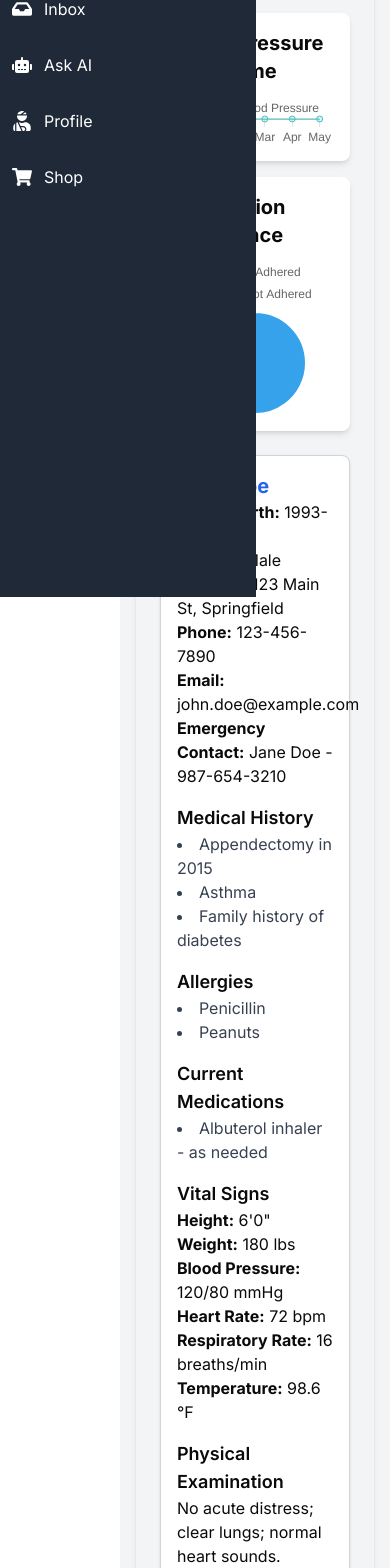
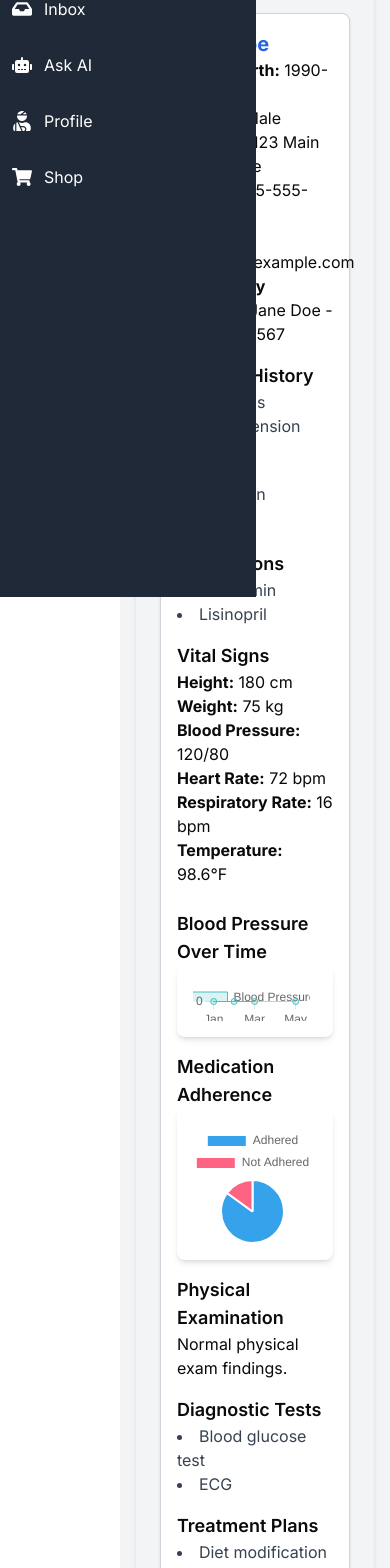
Before and after one commit to ravi-aman/healthcare-management, a Next.js app: page /hospital in a window 390 px wide. Shown: the part 247-1815 px from the top of the page. Built offline with nearby package versions, Linux system fonts and the light colour scheme.

Commit message:
remove issue

```diff
--- a/package.json
+++ b/package.json
@@ -71,6 +71,7 @@
     "@types/node": "^20",
     "@types/react": "^18",
     "@types/react-dom": "^18",
+    "@types/react-table": "^7.7.20",
     "eslint": "^8",
     "eslint-config-next": "14.2.5",
     "postcss": "^8",
--- a/src/components/hospital/PatientData.ts
+++ b/src/components/hospital/PatientData.ts
@@ -1,12 +1,7 @@
-
-export interface MedicalRecord {
-    date: string;
-    description: string;
-    doctor: string;
-}
+// PatientData.ts
 
 export interface PatientRecord {
-    id: number;
+    id: string;
     fullName: string;
     dateOfBirth: string;
     gender: string;
@@ -24,6 +19,7 @@ export interface PatientRecord {
         heartRate: string;
         respiratoryRate: string;
         temperature: string;
+        bloodPressureData: number[]; // Sample data for blood pressure over time
     };
     physicalExamination: string;
     diagnosticTests: string[];
@@ -37,138 +33,196 @@ export interface PatientRecord {
     insuranceInfo: {
         provider: string;
         policyNumber: string;
+        groupNumber: string;
     };
+    medicationAdherenceData: number[]; // Adherence data
 }
 
+// Sample Data
 export const sampleRecords: PatientRecord[] = [
     {
-        id: 1,
+        id: "1",
         fullName: "John Doe",
-        dateOfBirth: "1993-05-12",
+        dateOfBirth: "1990-01-01",
         gender: "Male",
-        address: "123 Main St, Springfield",
-        phoneNumber: "123-456-7890",
-        email: "john.doe@example.com",
-        emergencyContact: "Jane Doe - 987-654-3210",
-        medicalHistory: [
-            "Appendectomy in 2015",
-            "Asthma",
-            "Family history of diabetes",
-        ],
-        allergies: ["Penicillin", "Peanuts"],
-        currentMedications: ["Albuterol inhaler - as needed"],
+        address: "123 Main St, Cityville",
+        phoneNumber: "555-555-5555",
+        email: "johndoe@example.com",
+        emergencyContact: "Jane Doe - 555-123-4567",
+        medicalHistory: ["Diabetes", "Hypertension"],
+        allergies: ["Penicillin"],
+        currentMedications: ["Metformin", "Lisinopril"],
         vitalSigns: {
-            height: "6'0\"",
-            weight: "180 lbs",
-            bloodPressure: "120/80 mmHg",
+            height: "180 cm",
+            weight: "75 kg",
+            bloodPressure: "120/80",
             heartRate: "72 bpm",
-            respiratoryRate: "16 breaths/min",
-            temperature: "98.6 °F",
+            respiratoryRate: "16 bpm",
+            temperature: "98.6°F",
+            bloodPressureData: [120, 125, 115, 130, 128],
         },
-        physicalExamination: "No acute distress; clear lungs; normal heart sounds.",
-        diagnosticTests: ["Complete Blood Count (CBC)", "Chest X-ray"],
-        treatmentPlans: [
-            "Continue current medications.",
-            "Follow-up in 3 months.",
-        ],
-        progressNotes: [
-            "Patient reports feeling well.",
-            "No new symptoms noted.",
-        ],
-        consentForms: ["Consent for treatment signed on 2023-08-01"],
-        surgicalHistory: ["Appendectomy on 2015-06-01"],
+        physicalExamination: "Normal physical exam findings.",
+        diagnosticTests: ["Blood glucose test", "ECG"],
+        treatmentPlans: ["Diet modification", "Increase physical activity"],
+        progressNotes: ["Blood sugar levels improving."],
+        consentForms: ["Surgery consent form"],
+        surgicalHistory: ["Appendectomy"],
         socialHistory: "Non-smoker, occasional alcohol use.",
-        mentalHealthHistory: ["No history of mental health issues."],
-        reproductiveHealth: "Regular menstrual cycles; no pregnancies.",
+        mentalHealthHistory: ["Mild anxiety"],
+        reproductiveHealth: "Normal reproductive health.",
         insuranceInfo: {
             provider: "Health Insurance Co.",
-            policyNumber: "1234567890",
+            policyNumber: "12345678",
+            groupNumber: "GRP123",
         },
+        medicationAdherenceData: [85, 15],
     },
     {
-        id: 2,
+        id: "2",
         fullName: "Alice Smith",
-        dateOfBirth: "1988-11-20",
+        dateOfBirth: "1985-05-15",
         gender: "Female",
-        address: "456 Elm St, Metropolis",
-        phoneNumber: "234-567-8901",
-        email: "alice.smith@example.com",
-        emergencyContact: "Bob Smith - 876-543-2109",
-        medicalHistory: [
-            "Hypertension since 2020",
-            "No previous surgeries",
-        ],
-        allergies: ["None"],
-        currentMedications: ["Lisinopril - daily"],
+        address: "456 Elm St, Townsville",
+        phoneNumber: "555-555-1234",
+        email: "alicesmith@example.com",
+        emergencyContact: "Bob Smith - 555-321-9876",
+        medicalHistory: ["Asthma"],
+        allergies: ["Nuts"],
+        currentMedications: ["Albuterol", "Singulair"],
         vitalSigns: {
-            height: "5'5\"",
-            weight: "140 lbs",
-            bloodPressure: "130/85 mmHg",
-            heartRate: "80 bpm",
-            respiratoryRate: "18 breaths/min",
-            temperature: "98.7 °F",
+            height: "165 cm",
+            weight: "60 kg",
+            bloodPressure: "110/70",
+            heartRate: "68 bpm",
+            respiratoryRate: "14 bpm",
+            temperature: "98.7°F",
+            bloodPressureData: [110, 112, 115, 108, 109],
         },
-        physicalExamination: "Normal heart and lung sounds; no abnormalities detected.",
-        diagnosticTests: ["Lipid panel", "Electrocardiogram (ECG)"],
-        treatmentPlans: [
-            "Monitor blood pressure weekly.",
-            "Dietary changes recommended.",
-        ],
-        progressNotes: [
-            "Patient reports no issues.",
-            "Blood pressure readings within normal range.",
-        ],
-        consentForms: ["Consent for treatment signed on 2023-08-15"],
+        physicalExamination: "Mild wheezing observed.",
+        diagnosticTests: ["Pulmonary function test"],
+        treatmentPlans: ["Use inhaler as needed", "Avoid allergens"],
+        progressNotes: ["Asthma well-controlled."],
+        consentForms: ["Routine checkup consent form"],
         surgicalHistory: [],
-        socialHistory: "Non-smoker, occasional wine drinker.",
-        mentalHealthHistory: ["Anxiety disorder managed with therapy."],
-        reproductiveHealth: "Irregular menstrual cycles.",
+        socialHistory: "Non-smoker.",
+        mentalHealthHistory: [],
+        reproductiveHealth: "Normal reproductive health.",
         insuranceInfo: {
-            provider: "Wellness Insurance Co.",
-            policyNumber: "9876543210",
+            provider: "Health First",
+            policyNumber: "98765432",
+            groupNumber: "GRP456",
         },
+        medicationAdherenceData: [90, 10],
     },
     {
-        id: 3,
-        fullName: "Robert Johnson",
-        dateOfBirth: "1975-03-30",
+        id: "3",
+        fullName: "Michael Johnson",
+        dateOfBirth: "1978-08-20",
         gender: "Male",
-        address: "789 Oak St, Gotham",
-        phoneNumber: "345-678-9012",
-        email: "robert.johnson@example.com",
-        emergencyContact: "Lisa Johnson - 654-321-0987",
-        medicalHistory: [
-            "Chronic back pain",
-            "Knee surgery in 2018",
-        ],
+        address: "789 Oak St, Villagetown",
+        phoneNumber: "555-444-3333",
+        email: "michaeljohnson@example.com",
+        emergencyContact: "Sarah Johnson - 555-555-6666",
+        medicalHistory: ["Heart Disease"],
         allergies: ["Aspirin"],
-        currentMedications: ["Ibuprofen - as needed"],
+        currentMedications: ["Atenolol", "Statins"],
         vitalSigns: {
-            height: "5'10\"",
-            weight: "220 lbs",
-            bloodPressure: "140/90 mmHg",
-            heartRate: "75 bpm",
-            respiratoryRate: "15 breaths/min",
-            temperature: "99.1 °F",
+            height: "175 cm",
+            weight: "85 kg",
+            bloodPressure: "130/85",
+            heartRate: "78 bpm",
+            respiratoryRate: "15 bpm",
+            temperature: "98.6°F",
+            bloodPressureData: [135, 130, 128, 133, 130],
         },
-        physicalExamination: "Back pain reported; no other issues observed.",
-        diagnosticTests: ["MRI of lower back", "X-ray of knee"],
-        treatmentPlans: [
-            "Physical therapy recommended.",
-            "Follow-up in 6 weeks.",
-        ],
-        progressNotes: [
-            "Patient expresses concern over pain.",
-            "Prescribed medication is effective.",
-        ],
-        consentForms: ["Consent for treatment signed on 2023-09-01"],
-        surgicalHistory: ["Knee surgery on 2018-05-15"],
-        socialHistory: "Former smoker, now quit.",
-        mentalHealthHistory: ["History of depression, currently stable."],
-        reproductiveHealth: "N/A",
+        physicalExamination: "Cardiac exam normal.",
+        diagnosticTests: ["Cholesterol test", "Stress test"],
+        treatmentPlans: ["Dietary changes", "Regular exercise"],
+        progressNotes: ["Cholesterol levels decreasing."],
+        consentForms: ["Cardiac evaluation consent form"],
+        surgicalHistory: ["Bypass surgery"],
+        socialHistory: "Former smoker.",
+        mentalHealthHistory: ["Depression"],
+        reproductiveHealth: "Normal reproductive health.",
         insuranceInfo: {
-            provider: "Comprehensive Health Ins.",
-            policyNumber: "1112223333",
+            provider: "Life Insurance Co.",
+            policyNumber: "54321678",
+            groupNumber: "GRP789",
         },
+        medicationAdherenceData: [75, 25],
+    },
+    {
+        id: "4",
+        fullName: "Emily Davis",
+        dateOfBirth: "1992-02-10",
+        gender: "Female",
+        address: "321 Pine St, Cityplace",
+        phoneNumber: "555-777-8888",
+        email: "emilydavis@example.com",
+        emergencyContact: "Tom Davis - 555-111-2222",
+        medicalHistory: ["Thyroid issues"],
+        allergies: [],
+        currentMedications: ["Levothyroxine"],
+        vitalSigns: {
+            height: "170 cm",
+            weight: "65 kg",
+            bloodPressure: "118/76",
+            heartRate: "70 bpm",
+            respiratoryRate: "16 bpm",
+            temperature: "98.4°F",
+            bloodPressureData: [120, 119, 118, 121, 117],
+        },
+        physicalExamination: "Normal findings.",
+        diagnosticTests: ["Thyroid function tests"],
+        treatmentPlans: ["Regular monitoring of thyroid levels"],
+        progressNotes: ["Thyroid levels stable."],
+        consentForms: ["Thyroid treatment consent form"],
+        surgicalHistory: [],
+        socialHistory: "Non-smoker.",
+        mentalHealthHistory: [],
+        reproductiveHealth: "Normal reproductive health.",
+        insuranceInfo: {
+            provider: "Health Care Group",
+            policyNumber: "11223344",
+            groupNumber: "GRP101",
+        },
+        medicationAdherenceData: [95, 5],
+    },
+    {
+        id: "5",
+        fullName: "David Wilson",
+        dateOfBirth: "1980-12-12",
+        gender: "Male",
+        address: "654 Maple St, Hamlet",
+        phoneNumber: "555-222-3333",
+        email: "davidwilson@example.com",
+        emergencyContact: "Lisa Wilson - 555-444-5555",
+        medicalHistory: ["Chronic Pain"],
+        allergies: ["Latex"],
+        currentMedications: ["Ibuprofen", "Acetaminophen"],
+        vitalSigns: {
+            height: "180 cm",
+            weight: "90 kg",
+            bloodPressure: "135/90",
+            heartRate: "80 bpm",
+            respiratoryRate: "18 bpm",
+            temperature: "99.1°F",
+            bloodPressureData: [136, 134, 135, 140, 139],
+        },
+        physicalExamination: "Pain upon palpation.",
+        diagnosticTests: ["X-ray", "MRI"],
+        treatmentPlans: ["Physical therapy", "Pain management"],
+        progressNotes: ["Pain levels reducing."],
+        consentForms: ["Pain management consent form"],
+        surgicalHistory: [],
+        socialHistory: "Occasional alcohol use.",
+        mentalHealthHistory: ["Anxiety"],
+        reproductiveHealth: "Normal reproductive health.",
+        insuranceInfo: {
+            provider: "Medicare",
+            policyNumber: "56789012",
+            groupNumber: "GRP202",
+        },
+        medicationAdherenceData: [70, 30],
     },
 ];
--- a/src/components/hospital/PatientRecords.tsx
+++ b/src/components/hospital/PatientRecords.tsx
@@ -17,9 +17,9 @@ import {
     Tooltip,
     Legend,
     ArcElement,
-} from 'chart.js';
+} from "chart.js";
 
-// Register the necessary components
+// Register the necessary components for charts
 ChartJS.register(CategoryScale, LinearScale, PointElement, LineElement, Title, Tooltip, Legend, ArcElement);
 
 const PatientRecords = () => {
@@ -29,37 +29,12 @@ const PatientRecords = () => {
         record.fullName.toLowerCase().includes(searchTerm.toLowerCase())
     );
 
-    // Sample data for charts
-    const bloodPressureData = {
-        labels: ["Jan", "Feb", "Mar", "Apr", "May"],
-        datasets: [
-            {
-                label: "Blood Pressure",
-                data: [120, 125, 118, 130, 122],
-                fill: false,
-                backgroundColor: "rgba(75, 192, 192, 0.2)",
-                borderColor: "rgba(75, 192, 192, 1)",
-                borderWidth: 1,
-            },
-        ],
-    };
-
-    const medicationAdherenceData = {
-        labels: ["Adhered", "Not Adhered"],
-        datasets: [
-            {
-                data: [80, 20],
-                backgroundColor: ["#36A2EB", "#FF6384"],
-                hoverBackgroundColor: ["#36A2EB", "#FF6384"],
-            },
-        ],
-    };
-
+    // Updated columns definition for table if needed later
     const columns = React.useMemo(
         () => [
-            { Header: "Medication", accessor: "medication" },
-            { Header: "Dosage", accessor: "dosage" },
-            { Header: "Frequency", accessor: "frequency" },
+            { Header: "Medication", accessor: "medication" as const },
+            { Header: "Dosage", accessor: "dosage" as const },
+            { Header: "Frequency", accessor: "frequency" as const },
         ],
         []
     );
@@ -93,20 +68,36 @@ const PatientRecords = () => {
                 </div>
             </div>
 
-            <div className="grid grid-cols-1 md:grid-cols-2 gap-4 mb-6">
-                <div className="bg-white p-4 rounded-lg shadow-md">
-                    <h2 className="text-xl font-bold mb-2">Blood Pressure Over Time</h2>
-                    <Line data={bloodPressureData} height={100} options={{ responsive: true }} />
-                </div>
+            <div className="grid grid-cols-1 gap-6">
+                {filteredRecords.map(record => {
+                    // Prepare data for blood pressure chart specific to the patient
+                    const bloodPressureData = {
+                        labels: ["Jan", "Feb", "Mar", "Apr", "May"],
+                        datasets: [
+                            {
+                                label: "Blood Pressure",
+                                data: record.vitalSigns.bloodPressure, // Use the patient's specific blood pressure data
+                                fill: false,
+                                backgroundColor: "rgba(75, 192, 192, 0.2)",
+                                borderColor: "rgba(75, 192, 192, 1)",
+                                borderWidth: 1,
+                            },
+                        ],
+                    };
 
-                <div className="bg-white p-4 rounded-lg shadow-md">
-                    <h2 className="text-xl font-bold mb-2">Medication Adherence</h2>
-                    <Pie data={medicationAdherenceData} height={100} options={{ responsive: true }} />
-                </div>
-            </div>
+                    // Prepare data for medication adherence specific to the patient
+                    const medicationAdherenceData = {
+                        labels: ["Adhered", "Not Adhered"],
+                        datasets: [
+                            {
+                                data: record.medicationAdherenceData, // Use the patient's specific adherence data
+                                backgroundColor: ["#36A2EB", "#FF6384"],
+                                hoverBackgroundColor: ["#36A2EB", "#FF6384"],
+                            },
+                        ],
+                    };
 
-            <div className="grid grid-cols-1 gap-6">
-                {filteredRecords.map(record => (
+                    return (
                         <div key={record.id} className="border border-gray-300 rounded-lg bg-white shadow p-4">
                             <h2 className="text-xl font-bold text-blue-600">{record.fullName}</h2>
                             <p><strong>Date of Birth:</strong> {record.dateOfBirth}</p>
@@ -144,6 +135,19 @@ const PatientRecords = () => {
                             <p><strong>Heart Rate:</strong> {record.vitalSigns.heartRate}</p>
                             <p><strong>Respiratory Rate:</strong> {record.vitalSigns.respiratoryRate}</p>
                             <p><strong>Temperature:</strong> {record.vitalSigns.temperature}</p>
+
+                            {/* Charts Section */}
+                            <div className="mt-6">
+                                <h3 className="font-semibold text-lg">Blood Pressure Over Time</h3>
+                                <div className="bg-white p-4 rounded-lg shadow-md mb-4">
+                                    <Line data={bloodPressureData} height={100} options={{ responsive: true }} />
+                                </div>
+
+                                <h3 className="font-semibold text-lg">Medication Adherence</h3>
+                                <div className="bg-white p-4 rounded-lg shadow-md">
+                                    <Pie data={medicationAdherenceData} height={100} options={{ responsive: true }} />
+                                </div>
+                            </div>
 
                             <h3 className="font-semibold mt-4 text-lg">Physical Examination</h3>
                             <p>{record.physicalExamination}</p>
@@ -199,8 +203,10 @@ const PatientRecords = () => {
                             <h3 className="font-semibold mt-4 text-lg">Insurance Information</h3>
                             <p><strong>Provider:</strong> {record.insuranceInfo.provider}</p>
                             <p><strong>Policy Number:</strong> {record.insuranceInfo.policyNumber}</p>
+                            <p><strong>Group Number:</strong> {record.insuranceInfo.groupNumber}</p>
                         </div>
-                ))}
+                    );
+                })}
             </div>
         </div>
     );
```
Also changed, not shown: types/react-table.d.ts (added, +38 -0 lines), 1 other file (tests, documents, lock files or other folders). Lines whose indentation alone changed are shown as unchanged.
